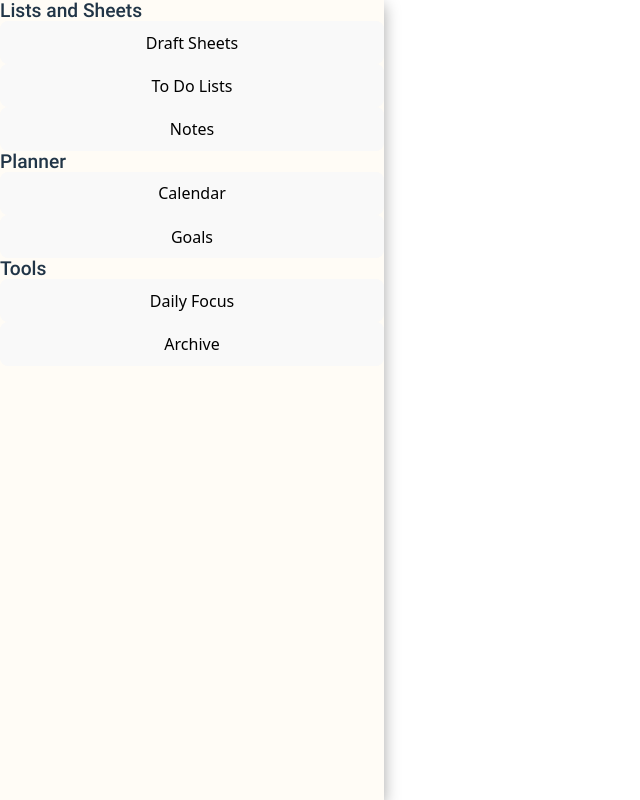
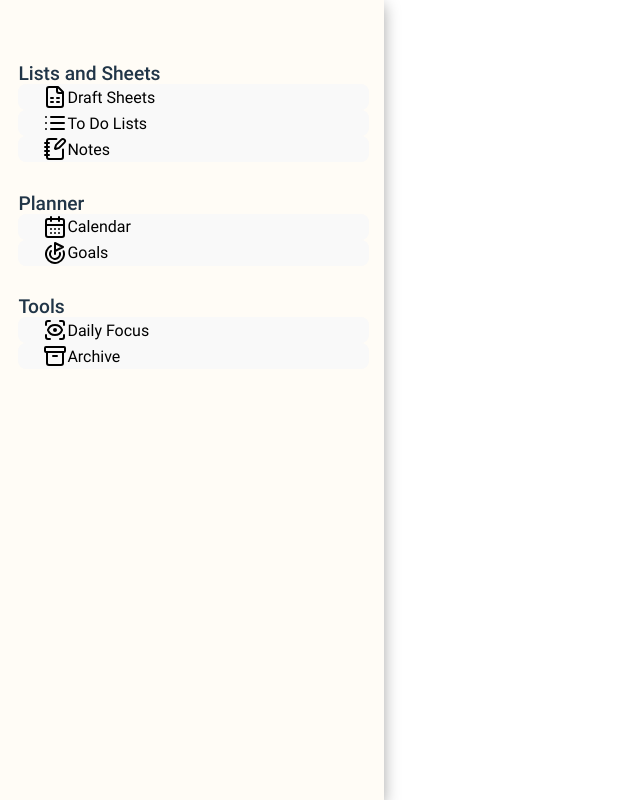
Before and after one commit to GTodos/Gtodos, a React (Vite) app: page / in a window 1280 px wide. Shown: the whole page, without its empty margins (0-640 px from the left). Built offline with nearby package versions, Linux system fonts and the light colour scheme.

Commit message:
smal things

```diff
--- a/src/side-bar.tsx
+++ b/src/side-bar.tsx
@@ -1,24 +1,26 @@
 import './style/side-bar.css'
-import { FileSpreadsheet } from 'lucide-react';
+import { FileSpreadsheet, List, NotebookPen, CalendarDays, ScanEye, Goal, Archive} from 'lucide-react';
 
 export default function SideBar() {
     return (
-        <div className="SideBar">
-            <div className='SideBar-section'>
-                <h1>Lists and Sheets</h1>
-                <button>Draft Sheets</button>
-                <button>To Do Lists</button>
-                <button>Notes</button>
-            </div>
-            <div className='SideBar-section'>
-                <h1>Planner</h1>
-                <button>Calendar</button>
-                <button>Goals</button>
-            </div>
-            <div className='SideBar-section'>
-                <h1>Tools</h1>
-                <button>Daily Focus</button>
-                <button>Archive</button>
+        <div className="sideBar">
+            <div className='sideBar-content'>
+                <div className='sideBar-section'>
+                    <h1>Lists and Sheets</h1>
+                    <button> <FileSpreadsheet/> Draft Sheets</button>
+                    <button> <List/> To Do Lists</button>
+                    <button> <NotebookPen/> Notes</button>
+                </div>
+                <div className='sideBar-section'>
+                    <h1>Planner</h1>
+                    <button> <CalendarDays/> Calendar</button>
+                    <button> <Goal/> Goals</button>
+                </div>
+                <div className='sideBar-section'>
+                    <h1>Tools</h1>
+                    <button> <ScanEye/> Daily Focus</button>
+                    <button> <Archive/> Archive</button>
+                </div>
             </div>
 
         </div>
--- a/src/style/side-bar.css
+++ b/src/style/side-bar.css
@@ -14,12 +14,6 @@
 }
 
 /*styling for tag*/
-p {
-    padding: 0%;
-    margin: 0%;
-    font-family: var(--button-font);
-}
-
 h1 {
     padding: 0%;
     margin: 0%;
@@ -27,10 +21,20 @@ h1 {
     font-size: var(--header-size);
 }
 
+button {
+    font-family: var(--button-font);
+    font-size: 1em;
+    width: calc(100% - 0vw);
+    display: flex;
+    align-items: center ;
+    padding: 0em 0em 0em 1.5em;
+    margin: 0%;
+}
+
 
 
 /*---------------------------------------*/
-.SideBar {
+.sideBar {
     height: calc(100vh - 0vh);
     width: calc(100vw - 70vw);
     background-color: #fffcf6;
@@ -40,9 +44,13 @@ h1 {
 
 }
 
-.SideBar-section {
-    padding: 0%;
+.sideBar-content {
+    padding: 3em 0em 0em 0.2em;
+}
+
+.sideBar-section {
     margin: 0%;
     display: flex;
     flex-direction: column;
+    padding: 4%;
 }
```
